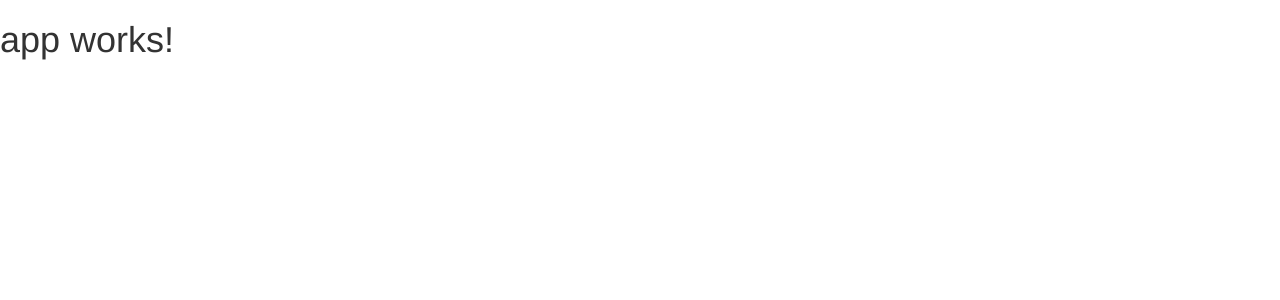
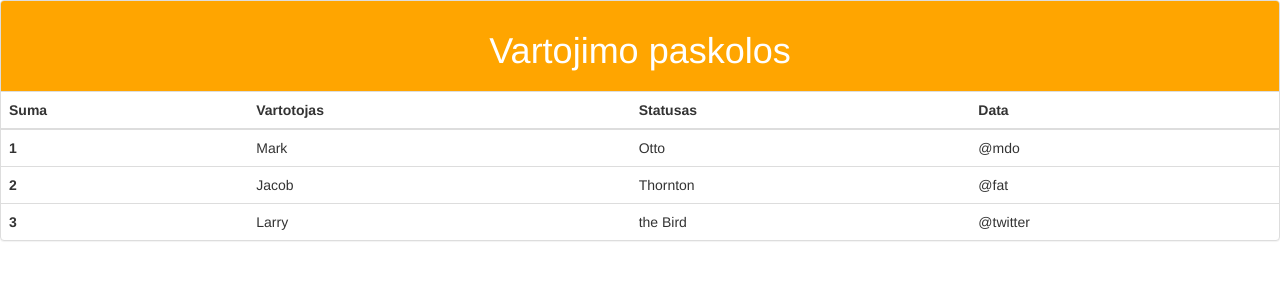
Before and after one commit to lukosevicius/bank-loans-web-app-project, an Angular app: page / in a window 1280 px wide. Shown: the top 300 px of the page. Built offline with nearby package versions, Linux system fonts and the light colour scheme.

Commit message:
added basic table

```diff
--- a/src/app/app.component.css
+++ b/src/app/app.component.css
@@ -0,0 +1,9 @@
+.panel > .panel-heading {
+  background-image: none;
+  background-color: orange;
+  color: white;
+}
+
+.h2 {
+  text-align: left;
+}
--- a/src/app/app.component.html
+++ b/src/app/app.component.html
@@ -1,3 +1,40 @@
-<h1>
-  {{title}}
-</h1>
+<!--<h1>-->
+  <!--{{title}}-->
+<!--</h1>-->
+
+
+
+<div class="panel panel-default">
+  <div class="panel-heading"><h1 style="text-align:center">Vartojimo paskolos</h1></div>
+
+<table class="table">
+  <thead class="thead-inverse">
+  <tr>
+    <th>Suma</th>
+    <th>Vartotojas</th>
+    <th>Statusas</th>
+    <th>Data</th>
+  </tr>
+  </thead>
+  <tbody>
+  <tr>
+    <th scope="row">1</th>
+    <td>Mark</td>
+    <td>Otto</td>
+    <td>@mdo</td>
+  </tr>
+  <tr>
+    <th scope="row">2</th>
+    <td>Jacob</td>
+    <td>Thornton</td>
+    <td>@fat</td>
+  </tr>
+  <tr>
+    <th scope="row">3</th>
+    <td>Larry</td>
+    <td>the Bird</td>
+    <td>@twitter</td>
+  </tr>
+  </tbody>
+</table>
+</div>
```
